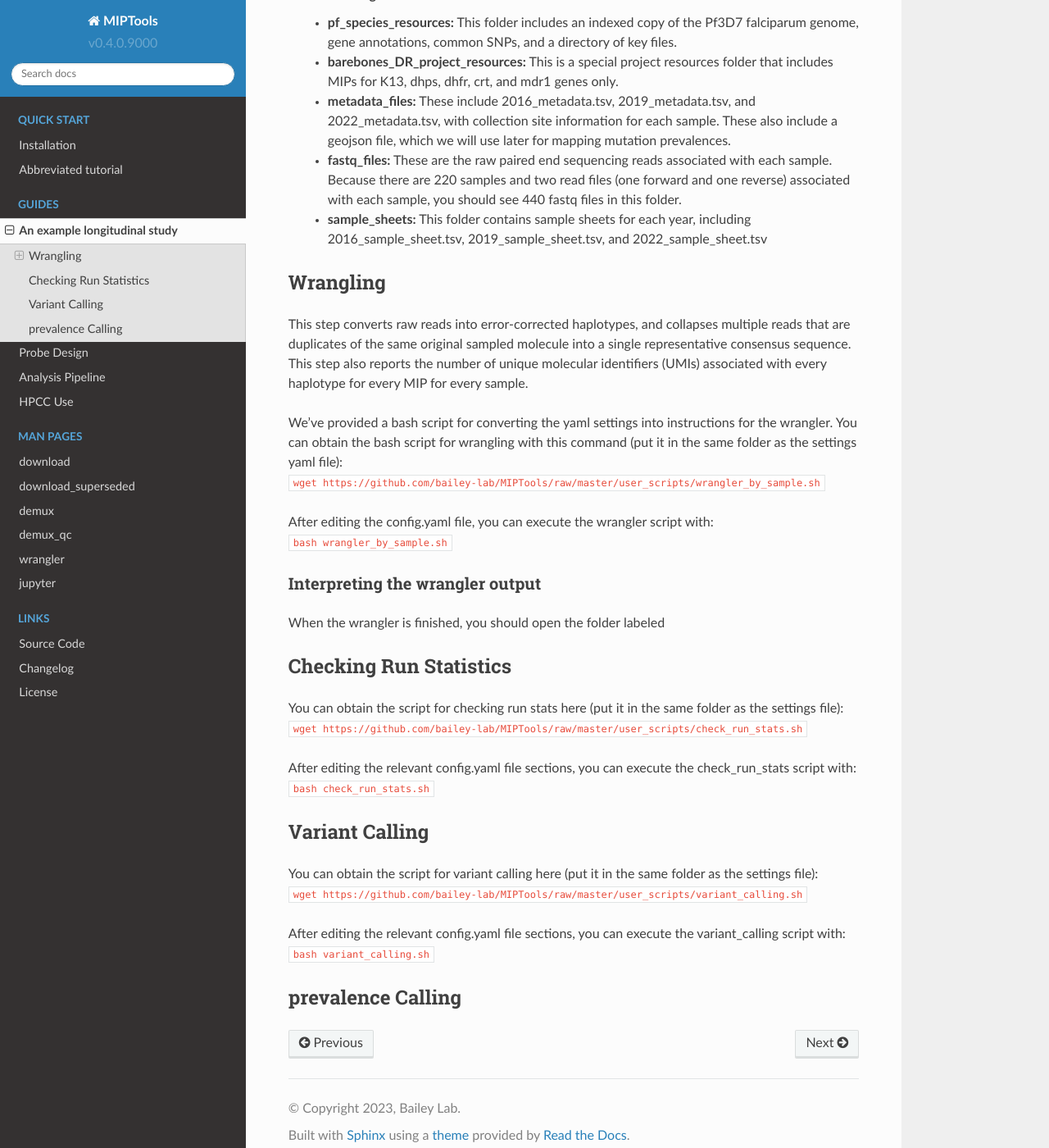
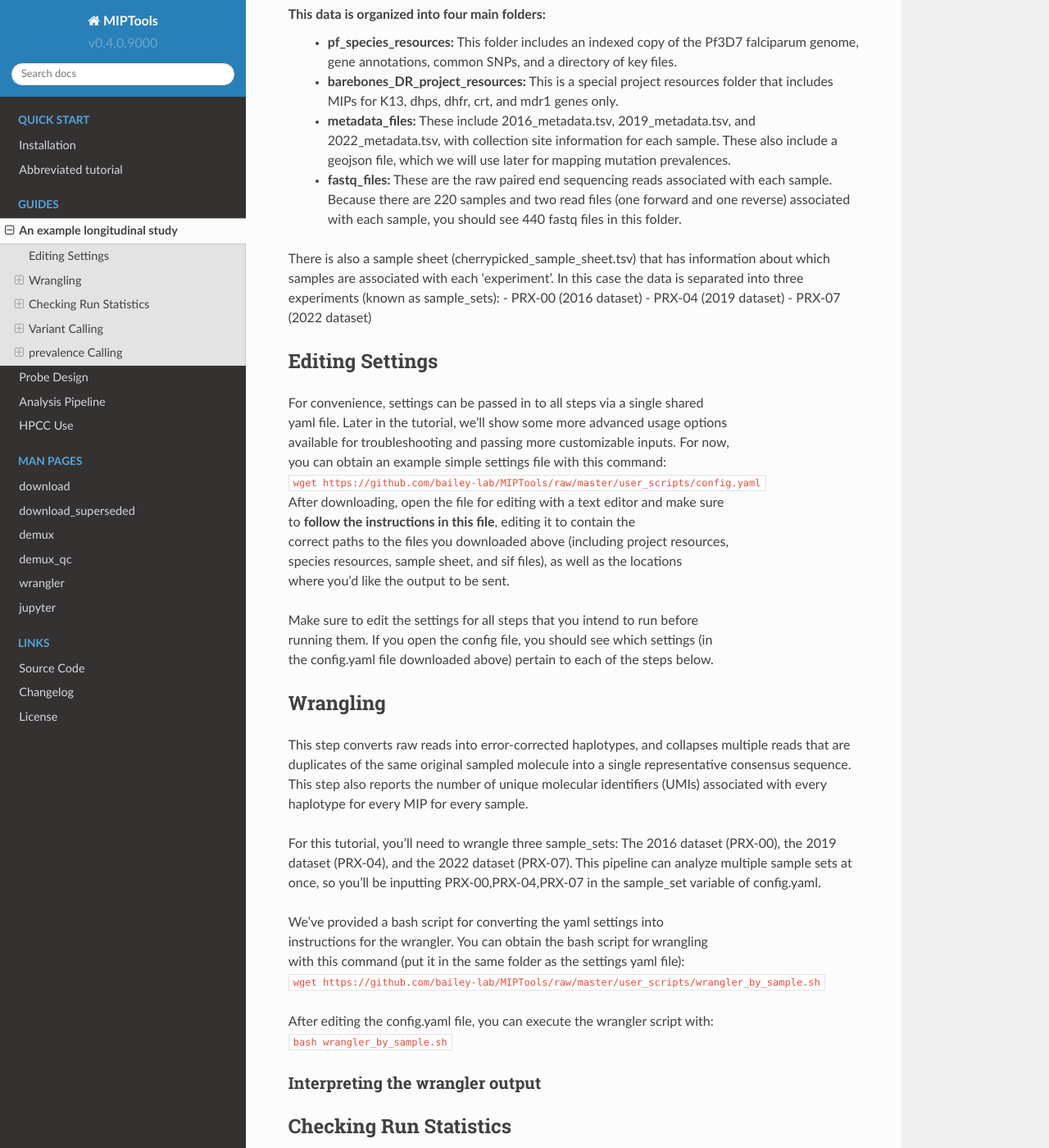
Before and after one commit to bailey-lab/MIPTools, a Sphinx documentation site: the page built from docs/guides/example_longitudinal_study.rst, in a window 1280 px wide and 1400 px high, scrolled down 828 px. Shown: the whole window at 82% size. Built offline with Sphinx 7.4.7 and the Read the Docs theme 2.0.0, drawn with Linux system fonts in a browser that asks for light colours; some of the changed text lies outside the part shown.

Commit message:
wrangling new tutorial

```diff
--- a/docs/guides/example_longitudinal_study.rst
+++ b/docs/guides/example_longitudinal_study.rst
@@ -30,9 +30,9 @@ and mdr1. The breakdown of these 220 samples is as follows:
 - 16 samples from Amolatar from 2022
 
 The example dataset can be obtained here:
-(Download link not built yet)
+https://baileylab.brown.edu/MIPTools/download/test_data_new_tutorial.tar.gz
 
-This data is organized into five main folders:
+This data is organized into four main folders:
 	- **pf_species_resources:** This folder includes an indexed copy of the
 	  Pf3D7 falciparum genome, gene annotations, common SNPs, and a directory of
 	  key files.
@@ -50,9 +50,30 @@ This data is organized into five main folders:
 	  forward and one reverse) associated with each sample, you should see 440
 	  fastq files in this folder.
 
-	- **sample_sheets:** This folder contains sample sheets for each year,
-	  including 2016_sample_sheet.tsv, 2019_sample_sheet.tsv, and
-	  2022_sample_sheet.tsv
+There is also a sample sheet (cherrypicked_sample_sheet.tsv) that has
+information about which samples are associated with each 'experiment'. In this
+case the data is separated into three experiments (known as sample_sets):
+- PRX-00 (2016 dataset)
+- PRX-04 (2019 dataset)
+- PRX-07 (2022 dataset)
+
+Editing Settings
+================
+| For convenience, settings can be passed in to all steps via a single shared
+| yaml file. Later in the tutorial, we'll show some more advanced usage options
+| available for troubleshooting and passing more customizable inputs. For now,
+| you can obtain an example simple settings file with this command:
+| :code:`wget https://github.com/bailey-lab/MIPTools/raw/master/user_scripts/config.yaml`
+| After downloading, open the file for editing with a text editor and make sure
+| to **follow the instructions in this file**, editing it to contain the
+| correct paths to the files you downloaded above (including project resources,
+| species resources, sample sheet, and sif files), as well as the locations
+| where you'd like the output to be sent.
+
+| Make sure to edit the settings for all steps that you intend to run before
+| running them. If you open the config file, you should see which settings (in
+| the config.yaml file downloaded above) pertain to each of the steps below.
+
 
 Wrangling
 =========
@@ -63,7 +84,14 @@ single representative consensus sequence. This step also reports the number of
 unique molecular identifiers (UMIs) associated with every haplotype for every
 MIP for every sample.
 
-| We've provided a bash script for converting the yaml settings into instructions for the wrangler. You can obtain the bash script for wrangling with this command (put it in the same folder as the settings yaml file):
+For this tutorial, you'll need to wrangle three sample_sets: The 2016 dataset
+(PRX-00), the 2019 dataset (PRX-04), and the 2022 dataset (PRX-07). This
+pipeline can analyze multiple sample sets at once, so you'll be inputting
+PRX-00,PRX-04,PRX-07 in the sample_set variable of config.yaml.
+
+| We've provided a bash script for converting the yaml settings into
+| instructions for the wrangler. You can obtain the bash script for wrangling
+| with this command (put it in the same folder as the settings yaml file):
 | :code:`wget https://github.com/bailey-lab/MIPTools/raw/master/user_scripts/wrangler_by_sample.sh`
 
 | After editing the config.yaml file, you can execute the wrangler script with:
@@ -72,7 +100,7 @@ MIP for every sample.
 Interpreting the wrangler output
 --------------------------------
 
-When the wrangler is finished, you should open the folder labeled
+
 
 Checking Run Statistics
 =======================
@@ -83,6 +111,9 @@ Checking Run Statistics
 | After editing the relevant config.yaml file sections, you can execute the check_run_stats script with:
 | :code:`bash check_run_stats.sh`
 
+Interpreting the run statistics
+-------------------------------
+
 
 Variant Calling
 ===============
@@ -92,5 +123,11 @@ Variant Calling
 | After editing the relevant config.yaml file sections, you can execute the variant_calling script with:
 | :code:`bash variant_calling.sh`
 
+Interpreting the variant calling
+--------------------------------
+
 prevalence Calling
 ==================
+
+Interpreting the prevalence calling
+-----------------------------------
```
